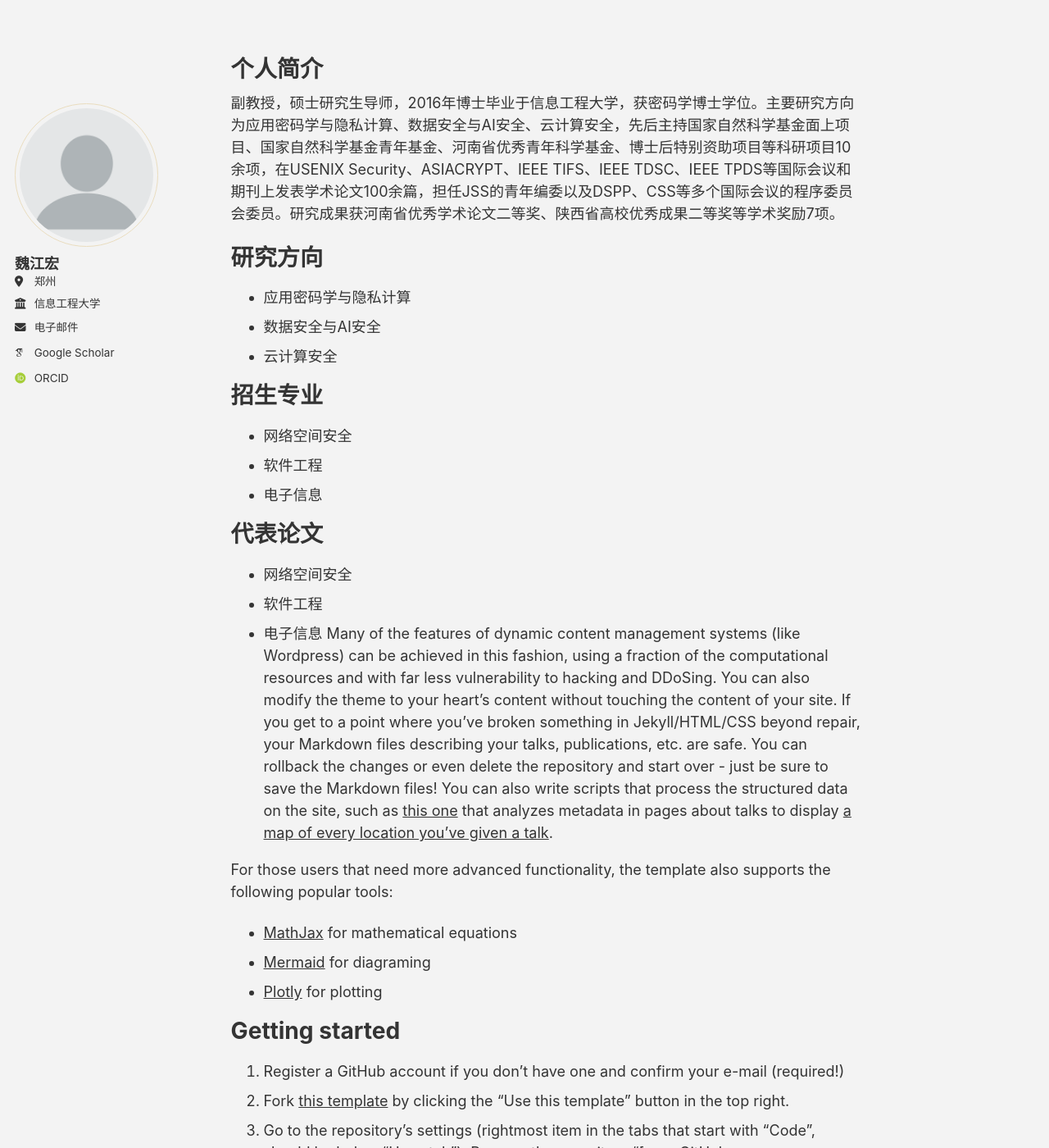
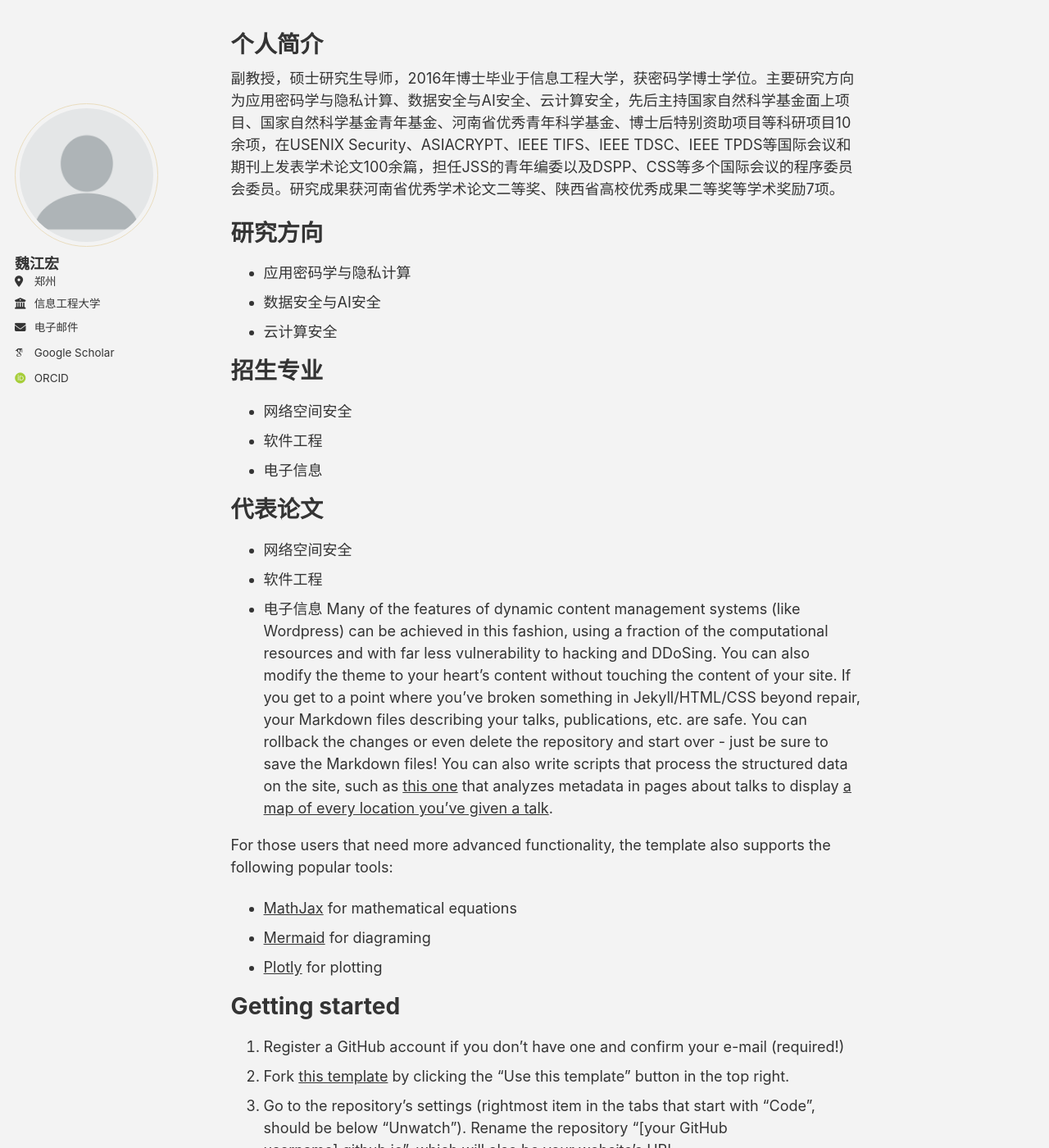
Before and after one commit to jhw-crypt/jhw-crypt.github.io, a Jekyll site: the page built from _pages/about.md, in a window 1280 px wide and 1400 px high. Shown: the whole window at 82% size. Built offline with Jekyll 4.4.1, drawn with Linux system fonts in a browser that asks for light colours; some web fonts are replaced; a script bundle is joined from its source files by our own code; library files that are not in the unit come from our copies.

Commit message:
Update main.scss

```diff
--- a/assets/css/main.scss
+++ b/assets/css/main.scss
@@ -52,7 +52,7 @@
 /* 2. 让主体内容区上移，消除顶部间距 */
 .initial-content,
 #main {
-  margin-top: 0 !important;
+  margin-top: -30px !important;
   padding-top: 0 !important;
 }
 
```
